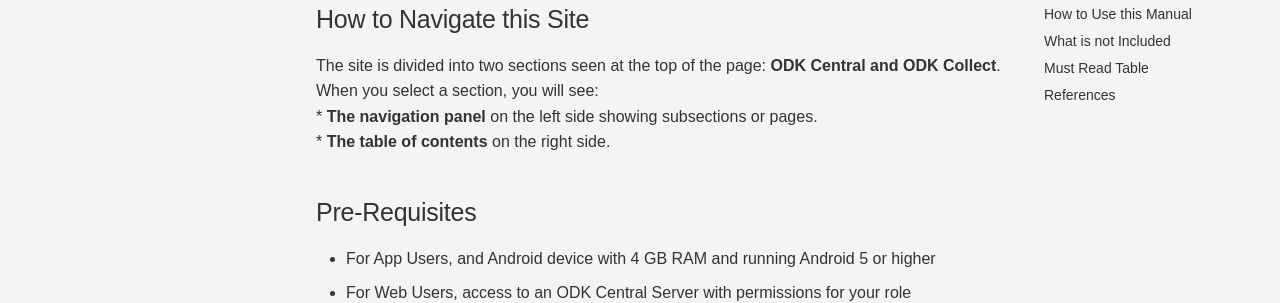
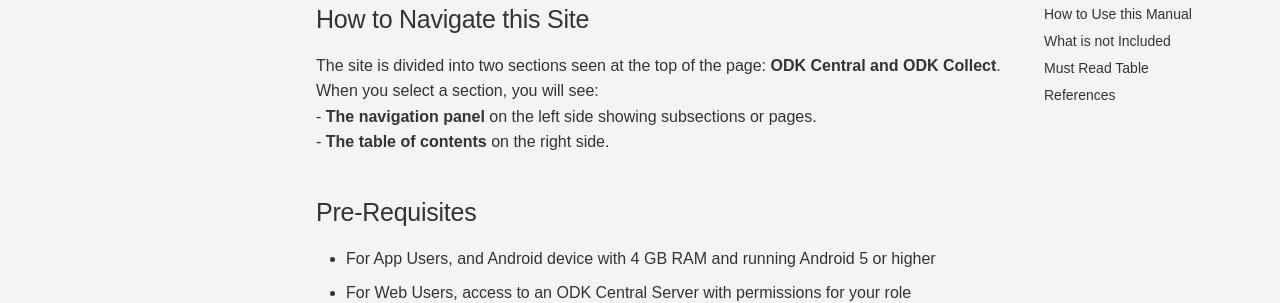
Before and after one commit to ncp-ph/odk-users-manual, an MkDocs documentation site: the page built from docs/index.md, in a window 1280 px wide and 900 px high. Shown: the part 246-549 px from the top of the window. Built offline with MkDocs 1.6.1 and Material for MkDocs 9.7.7, drawn with Linux system fonts in a browser that asks for light colours; comment, search, counter and statistics services are not loaded.

Commit message:
Formatting

```diff
--- a/docs/index.md
+++ b/docs/index.md
@@ -4,8 +4,8 @@
 
 The site is divided into two sections seen at the top of the page:  **ODK Central and ODK Collect**.
 When you select a section, you will see:
-* **The navigation panel** on the left side showing subsections or pages.
-* **The table of contents** on the right side.
+- **The navigation panel** on the left side showing subsections or pages.
+- **The table of contents** on the right side.
 
 ## Pre-Requisites
 * For App Users, and Android device with 4 GB RAM and running Android 5 or higher
@@ -16,8 +16,8 @@ When you select a section, you will see:
 * This is not meant to duplicate the ODK Documentation.
 * Bookmark the Home Page.
 * Know the Role assigned to you.
-   * Data collectors in the field are assigned the App User role.
-   * Research ssistants are assigned the Project Viewer, Project Manager, or Web User role.
+  * Data collectors in the field are assigned the App User role.
+  * Research ssistants are assigned the Project Viewer, Project Manager, or Web User role.
 * Read the [Must Read Table](#must-read-table) below
 * Focus on your Role and Read the links.
 * Use the [References](#references).
@@ -46,3 +46,4 @@ When you select a section, you will see:
 
 <a href="https://docs.getodk.org/" target="_blank">Official ODK Documentation</a>
 <a href="https://forum.getodk.org/" target="_blank">ODK Forum</a>
+`
```
